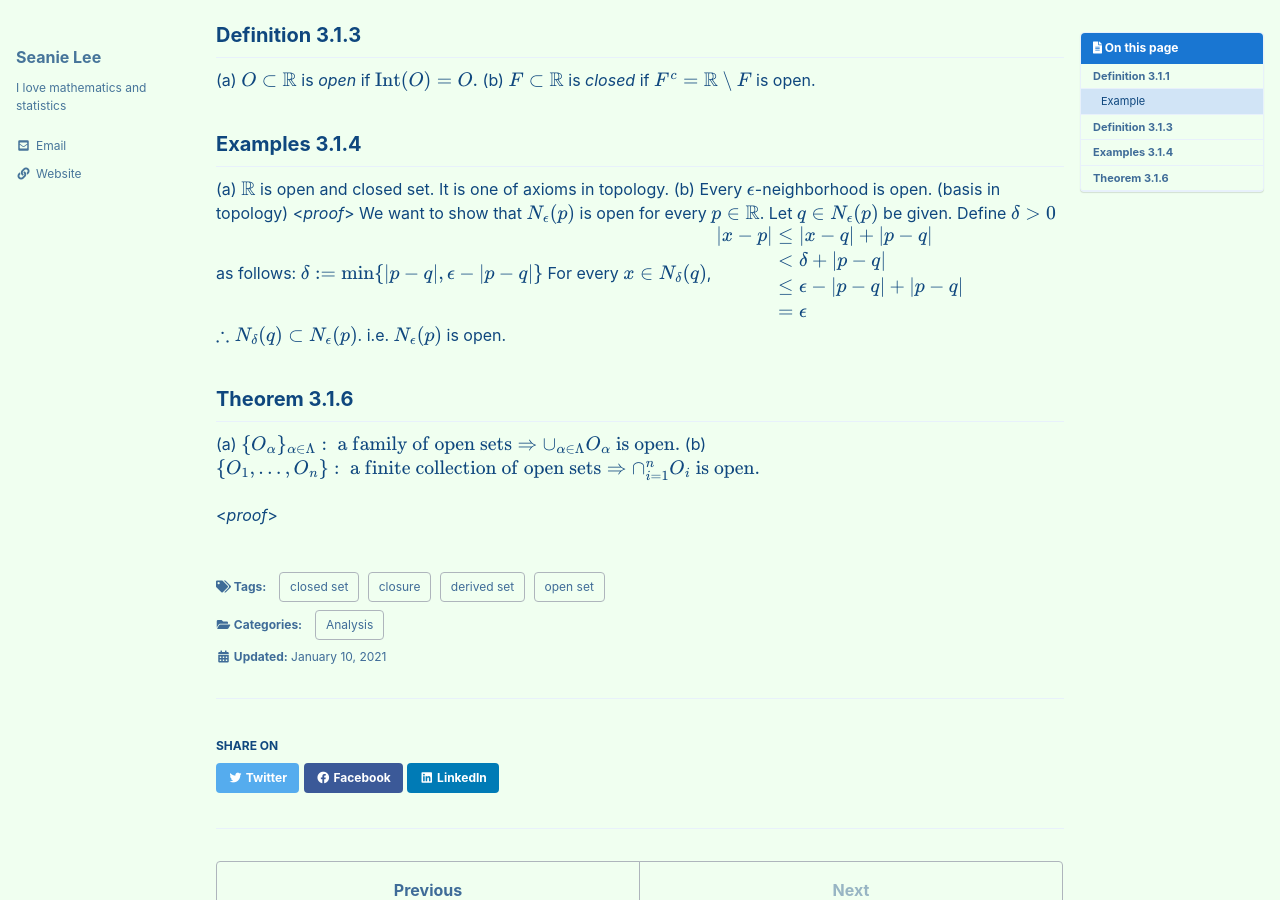
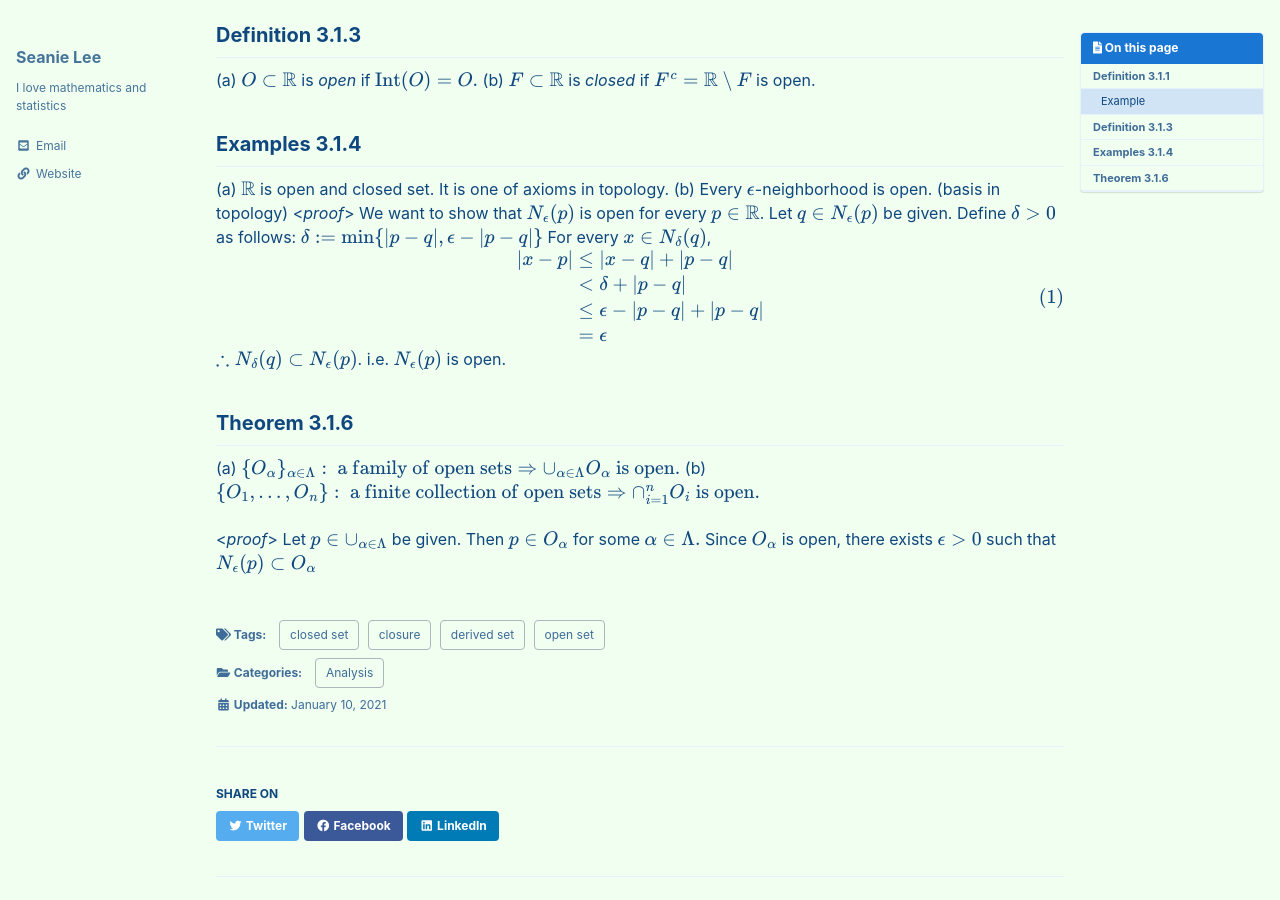
Before and after one commit to seanie12/blog, a Jekyll site: the page built from _posts/2021-01-10-open-closed.md, in a window 1280 px wide and 900 px high, scrolled down 426 px. Built offline with Jekyll 4.4.1, drawn with Linux system fonts in a browser that asks for light colours; cached includes are drawn as plain includes; formulas are drawn with MathJax 3.

Commit message:
Update 2021-01-10-open-closed.md

```diff
--- a/_posts/2021-01-10-open-closed.md
+++ b/_posts/2021-01-10-open-closed.md
@@ -39,14 +39,14 @@ We want to show that $N_\epsilon (p)$ is open for every $p \in \mathbb{R}$.  Let
 $$\delta := \min\{ |p-q|, \epsilon - |p-q|\}$$
 For every $x \in N_\delta (q)$,
 $$
-\begin{align*}
+\begin{align}
 \begin{split}
 |x-p| &\leq |x-q| + |p-q| \\
 &< \delta + |p-q| \\
 &\leq \epsilon-|p-q| + |p-q|\\
 &=\epsilon
 \end{split}
-\end{align*}
+\end{align}
 $$
 $\therefore N_\delta (q) \subset N_\epsilon (p)$. i.e. $N_\epsilon (p)$ is open.
 $$\tag*{$\square$}$$
@@ -56,3 +56,4 @@ $$\tag*{$\square$}$$
 (b) $$\{O_1, \ldots, O_n \}: \text{ a finite collection of open sets} \Rightarrow \cap_{i=1}^n O_i \text{ is open}.$$
 
 <*proof*>
+Let $p\in \cup_{\alpha \in \Lambda}$ be given. Then $p \in O_\alpha$ for some $\alpha \in \Lambda.$ Since $O_\alpha$ is open, there exists $\epsilon>0$ such that $N_\epsilon (p) \subset O_\alpha$
```
